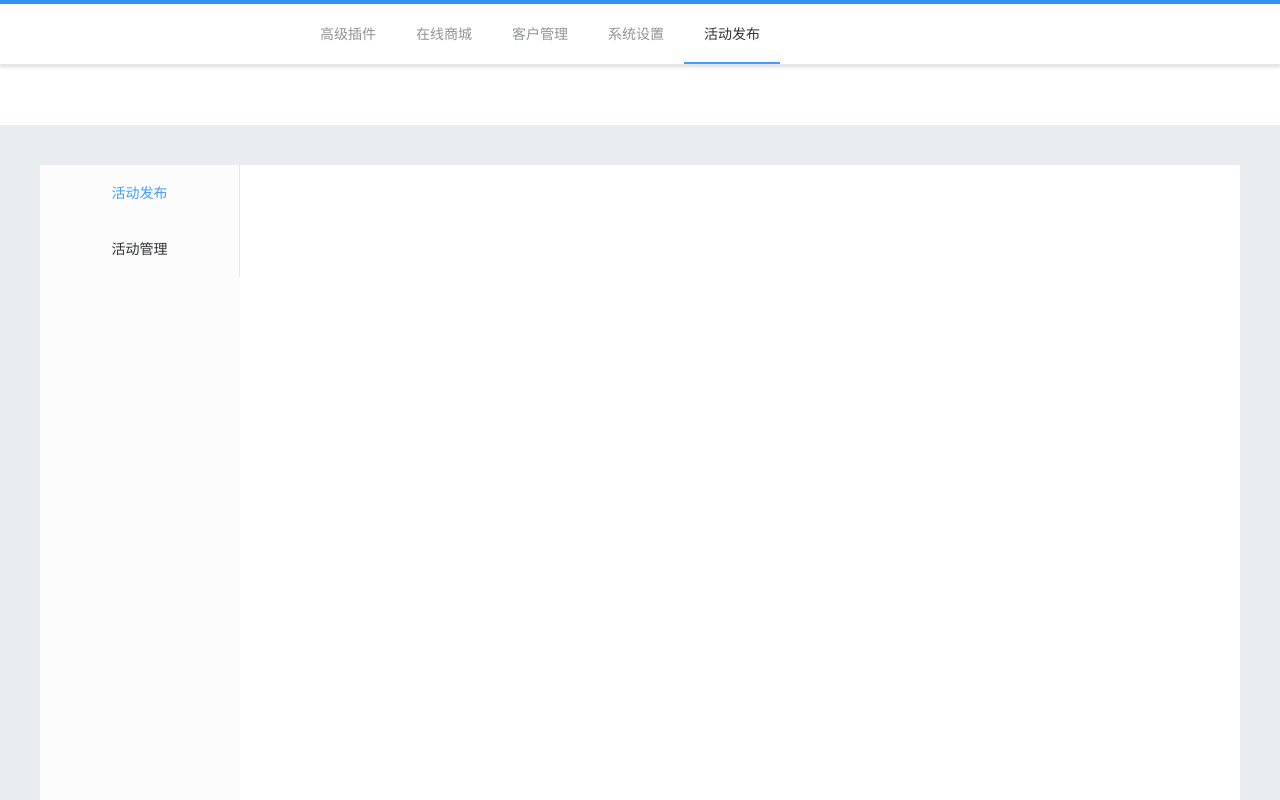
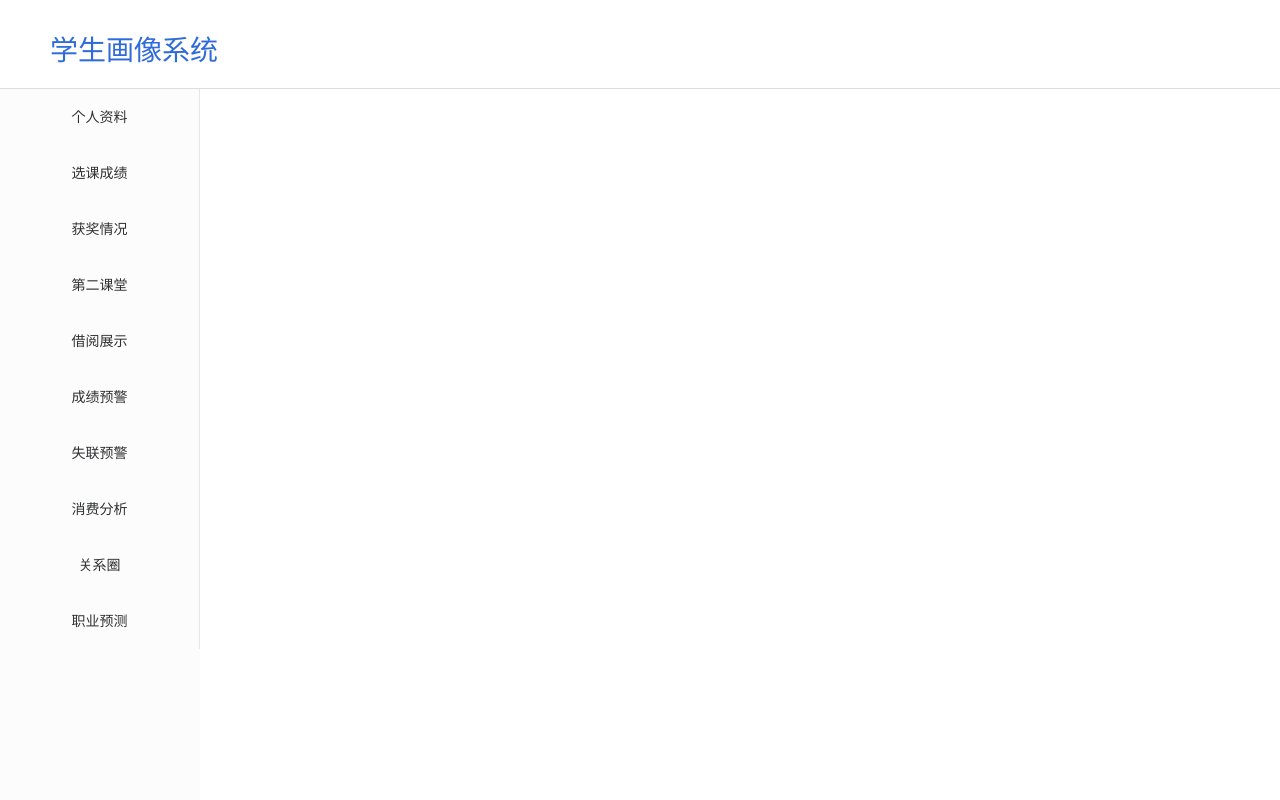
Before and after one commit to GuiyuChi/vanaheim, a Vue app: page / in a window 1280 px wide. Shown: the top 800 px of the page. Built offline with nearby package versions, Linux system fonts and the light colour scheme; what v-charts would draw is missing.

Commit message:
修改个人信息页面

```diff
--- a/src/App.vue
+++ b/src/App.vue
@@ -2,31 +2,29 @@
 <div id="app">
   <!-- 头部导航 -->
   <header class="header">
-      <el-row>
-        <el-col :span="24">
-          <el-menu default-active="5" class="el-menu-demo" mode="horizontal" @select="">
-            <el-menu-item index="1">高级插件</el-menu-item>
-            <el-menu-item index="2">在线商城</el-menu-item>
-            <el-menu-item index="3">客户管理</el-menu-item>
-            <el-menu-item index="4">系统设置</el-menu-item>
-            <el-menu-item index="5">活动发布</el-menu-item>
-          </el-menu>
-        </el-col>
-      </el-row>
+    <p style="color:#306cd9;font-size:28px;margin-left:50px;">学生画像系统</p>
   </header>
-    <div style="position: relative;height: 60px;width: 100%;"></div>
+  <!-- <div style="position: relative;height: 60px;width: 100%;"></div> -->
 
   <main>
     <!-- 左侧导航 -->
     <div class="main-left">
       <el-menu default-active="/activePublic" class="el-menu-vertical-demo" :router="true">
-          <el-menu-item index="/activePublic" :class="{'isActive': active}">活动发布</el-menu-item>
-          <el-menu-item index="/activeManage" :class="{'isActive': !active}">活动管理</el-menu-item>
+        <el-menu-item index="/personalInformation" :class="{'isActive': !active}">个人资料</el-menu-item>
+        <el-menu-item index="/activeManage" :class="{'isActive': !active}">选课成绩</el-menu-item>
+        <el-menu-item index="/activeManage" :class="{'isActive': !active}">获奖情况</el-menu-item>
+        <el-menu-item index="/activeManage" :class="{'isActive': !active}">第二课堂</el-menu-item>
+        <el-menu-item index="/activeManage" :class="{'isActive': !active}">借阅展示</el-menu-item>
+        <el-menu-item index="/activeManage" :class="{'isActive': !active}">成绩预警</el-menu-item>
+        <el-menu-item index="/activeManage" :class="{'isActive': !active}">失联预警</el-menu-item>
+        <el-menu-item index="/activeManage" :class="{'isActive': !active}">消费分析</el-menu-item>
+        <el-menu-item index="/activeManage" :class="{'isActive': !active}">关系圈</el-menu-item>
+        <el-menu-item index="/activeManage" :class="{'isActive': !active}">职业预测</el-menu-item>
       </el-menu>
     </div>
 
     <!-- 右侧主内容区 -->
-      <div  class="main-right" >
+    <div class="main-right">
       <router-view class="view"></router-view>
     </div>
   </main>
@@ -42,29 +40,81 @@
 
 export default {
   name: 'app',
-    data: function (){
+  data: function() {
     return {
-        active:true
+      active: true
     }
   }
 }
 </script>
 
 <style>
-  body{margin: 0;}
+body {
+  margin: 0;
+}
+
 #app {
   min-width: 1200px;
   margin: 0 auto;
-    font-family: "Helvetica Neue","PingFang SC",Arial,sans-serif;
+  font-family: "Helvetica Neue", "PingFang SC", Arial, sans-serif;
 }
+
 /* 头部导航 */
-  header{z-index: 1000;min-width: 1200px;transition: all 0.5s ease;  border-top: solid 4px #3091F2;  background-color: #fff;  box-shadow: 0 2px 4px 0 rgba(0,0,0,.12),0 0 6px 0 rgba(0,0,0,.04);  }
-  header.header-fixed{position: fixed;top: 0;left: 0;right: 0;}
-  header .el-menu-demo{padding-left: 300px!important;}
+
+header {
+  /* z-index: 1000;
+  min-width: 1200px;
+  transition: all 0.5s ease;*/
+  /* border-top: solid 4px #3091F2; */
+  /* background-color: #fff;
+  box-shadow: 0 2px 4px 0 rgba(0, 0, 0, .12), 0 0 6px 0 rgba(0, 0, 0, .04); */
+  width: 100%;
+  min-width: 1100px;
+  /* opacity: 0.90; */
+  height: 60px;
+  border-bottom: solid 1px #dddddd;
+  background: #ffffff;
+  z-index: 1000
+}
+
+header.header-fixed {
+  position: fixed;
+  top: 0;
+  left: 0;
+  right: 0;
+}
+
+header .el-menu-demo {
+  padding-left: 300px !important;
+  min-height: 40px;
+}
 
 /* 主内容区 */
-  main{    display: -webkit-box;  display: -ms-flexbox;  display: flex;  min-height: 800px;  border: solid 40px #E9ECF1;  background-color: #FCFCFC;  }
-  main .main-left{text-align: center;width: 200px;float: left;}
-  main .main-right{-webkit-box-flex: 1;  -ms-flex: 1;  flex: 1;  background-color: #fff; padding: 50px 70px; }
-  main .el-menu{background-color: transparent!important;}
+
+main {
+  display: -webkit-box;
+  display: -ms-flexbox;
+  display: flex;
+  min-height: 800px;
+  /* border: solid 40px #E9ECF1; */
+  background-color: #FCFCFC;
+}
+
+main .main-left {
+  text-align: center;
+  width: 200px;
+  float: left;
+}
+
+main .main-right {
+  -webkit-box-flex: 1;
+  -ms-flex: 1;
+  flex: 1;
+  background-color: #fff;
+  padding: 50px 70px;
+}
+
+main .el-menu {
+  background-color: transparent !important;
+}
 </style>
--- a/src/page/showInfoPage/yingjie.vue
+++ b/src/page/showInfoPage/yingjie.vue
@@ -1,23 +1,37 @@
-<template>
-  <ve-line :data="chartData"></ve-line>
+<!-- <template>
+<el-card class="box-card">
+  <div slot="header" class="clearfix">
+    <span>卡片名称</span>
+    <el-button style="float: right; padding: 3px 0" type="text">操作按钮</el-button>
+  </div>
+  <div v-for="o in 4" :key="o" class="text item">
+    {{'列表内容 ' + o }}
+  </div>
+</el-card>
 </template>
 
-<script>
-  export default {
-    data: function () {
-      return {
-        chartData: {
-          columns: ['日期', '访问用户', '下单用户', '下单率'],
-          rows: [
-            { '日期': '1/1', '访问用户': 1393, '下单用户': 1093, '下单率': 0.32 },
-            { '日期': '1/2', '访问用户': 3530, '下单用户': 3230, '下单率': 0.26 },
-            { '日期': '1/3', '访问用户': 2923, '下单用户': 2623, '下单率': 0.76 },
-            { '日期': '1/4', '访问用户': 1723, '下单用户': 1423, '下单率': 0.49 },
-            { '日期': '1/5', '访问用户': 3792, '下单用户': 3492, '下单率': 0.323 },
-            { '日期': '1/6', '访问用户': 4593, '下单用户': 4293, '下单率': 0.78 }
-          ]
-        }
-      }
-    }
-  }
-</script>
+
+
+<style>
+.text {
+  font-size: 14px;
+}
+
+.item {
+  margin-bottom: 18px;
+}
+
+.clearfix:before,
+.clearfix:after {
+  display: table;
+  content: "";
+}
+
+.clearfix:after {
+  clear: both
+}
+
+.box-card {
+  width: 480px;
+}
+</style> -->
--- a/src/router-config.js
+++ b/src/router-config.js
@@ -1,10 +1,11 @@
 import indexPage from './page/newOrExitInfoPage/index.vue'
 import socialPage from './page/socialPage/index.vue'
 import showInfoPage from './page/showInfoPage/yingjie.vue'
+import personalInformation from './page/personal-information.vue'
 
 export default [
   {
-    path: '/1', component: indexPage,
+    path: '/personalInformation', component: personalInformation,
   },
   {
     path:'/2',component: showInfoPage,
```
Lines whose indentation alone changed are shown as unchanged.
